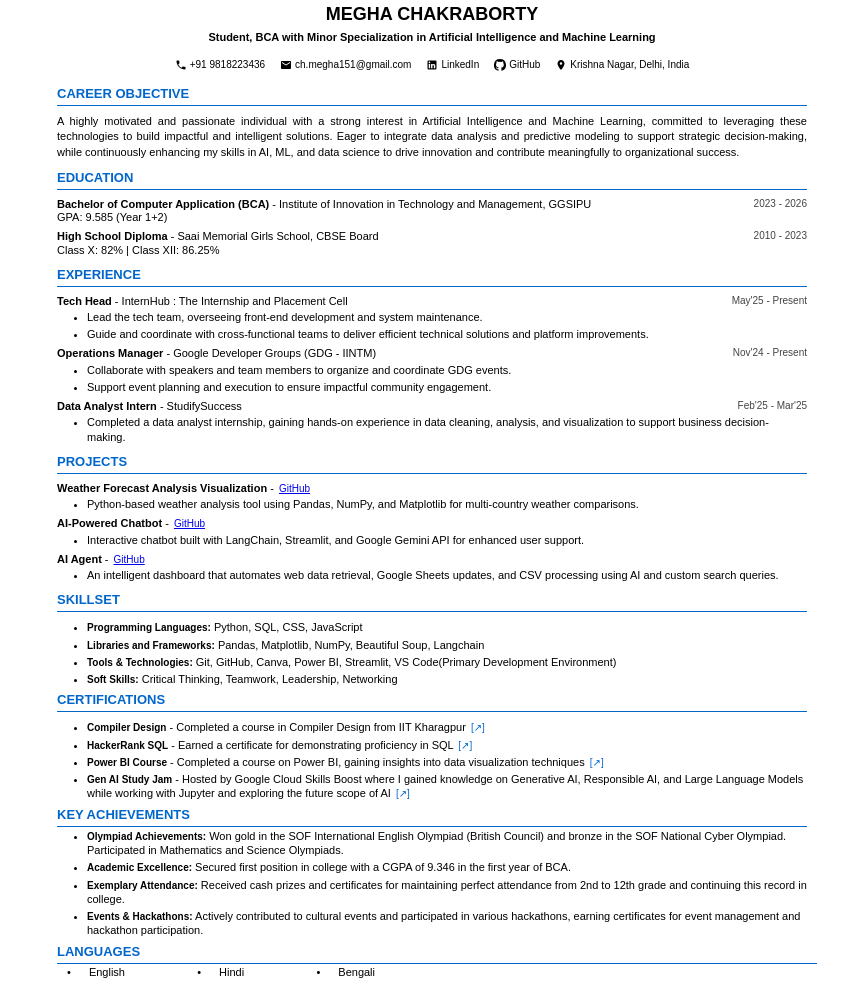
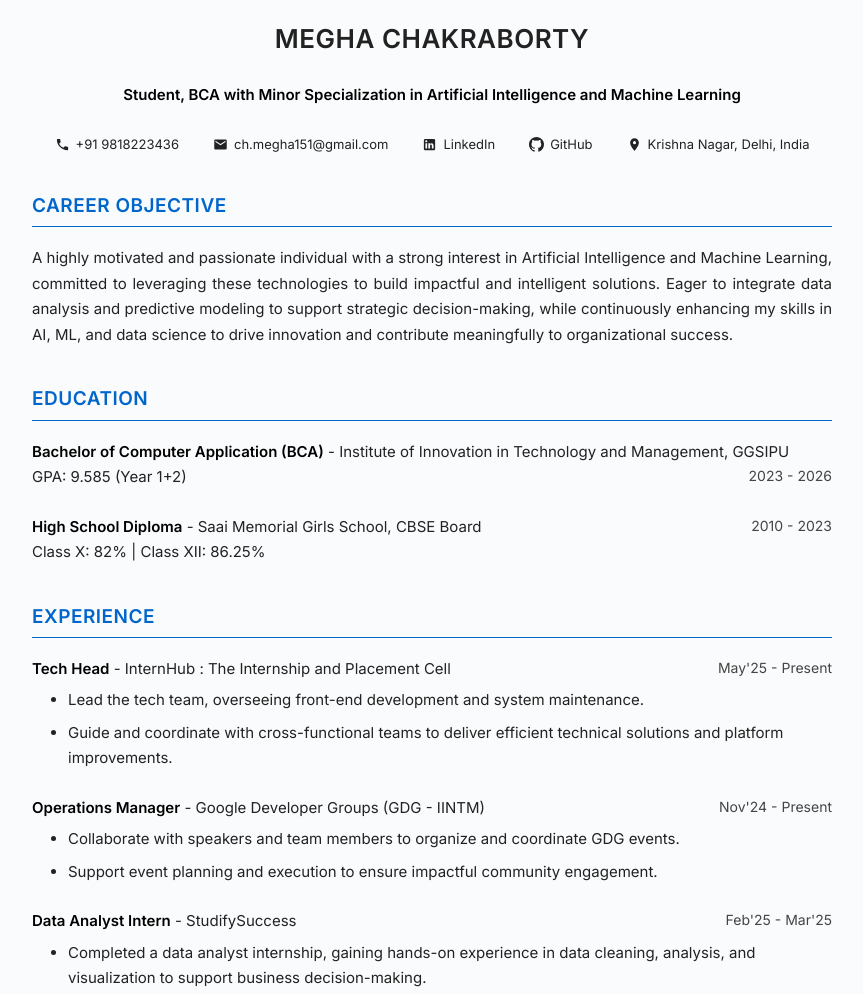
Before and after one commit to Megha-Chakraborty/Profile-Summary, a plain HTML site: page index.html in a window 1280 px wide. Shown: the part 24-1018 px from the top of the page, without its empty margins (208-1071 px from the left). Drawn offline with nearby package versions, Linux system fonts and the light colour scheme.

Commit message:
Update index.html

```diff
--- a/index.html
+++ b/index.html
@@ -4,331 +4,237 @@
     <meta charset="UTF-8">
     <meta name="viewport" content="width=device-width, initial-scale=1.0">
     <title>Resume - Megha Chakraborty</title>
+    <!-- Google Fonts: Inter, Roboto, Open Sans -->
+    <link href="https://fonts.googleapis.com/css2?family=Inter:wght@400;600&family=Roboto:wght@400;500&family=Open+Sans:wght@400;600&display=swap" rel="stylesheet">
     <style>
         body {
-            font-family: Arial, sans-serif;
+            font-family: 'Inter', 'Roboto', 'Open Sans', Arial, sans-serif;
             max-width: 800px;
             margin: 0 auto;
-            padding: 15px 25px;  /* Added equal padding on both sides */
-            line-height: 1.3;
-            font-size: 11px;
+            padding: 24px 32px;
+            font-size: 15px;
+            line-height: 1.7;
+            background: #fafbfc;
+            color: #222;
         }
 
         h1 {
             text-align: center;
-            margin-bottom: 4px;
-            font-size: 18px;
+            margin-bottom: 12px;
+            font-size: 26px;
+            font-weight: 700;
+            letter-spacing: 0.5px;
         }
 
         .subtitle {
             text-align: center;
-            margin-bottom: 12px;
+            margin-bottom: 24px;
             color: #333;
-            font-size: 12px;
+            font-size: 22px; /* Increased from 18px */
+            font-weight: 500;
         }
 
         .contact-info {
-            margin-bottom: 15px;
-            color: black;
+            margin-bottom: 32px;
             display: flex;
             justify-content: center;
-            gap: 15px;
-            font-size: 10px;
+            gap: 18px; /* slightly reduced gap for compactness */
+            font-size: 13px; /* smaller font for contact info */
+            flex-wrap: nowrap;
+            overflow-x: auto;
+            align-items: center;
         }
 
         .contact-info a {
-            color: black;
-            text-decoration: none;
             display: flex;
             align-items: center;
-            gap: 3px;
+            gap: 6px;
+            padding: 2px 8px;
+            color: #222;
+            text-decoration: none;
+            border-radius: 4px;
+            transition: background 0.18s, box-shadow 0.18s;
+            font-size: 13px;
         }
+
+        .contact-info a:hover {
+            background: #f0f4fa;
+            box-shadow: 0 1px 6px rgba(0,0,0,0.04);
+        }
+
+        .contact-info a:hover .contact-icon {
+            transform: scale(1.18);
+            fill: #0066cc;
+        }
+
+        .contact-info a:hover .contact-text {
+            text-decoration: underline;
+            color: #0066cc;
+        }
+
         .contact-icon {
-            width: 12px;
-            height: 12px;
-            fill: black;
+            width: 15px; /* smaller icon size */
+            height: 15px;
+            fill: #222;
+            transition: transform 0.18s, fill 0.18s;
+            flex-shrink: 0;
+            display: inline-block;
+            vertical-align: middle;
         }
+
         .contact-text {
-            font-size: 10px;
+            display: inline-block;
+            vertical-align: middle;
+            line-height: 1;
+            margin-top: 0;
+            margin-bottom: 0;
+            font-size: 13px;
+            transition: color 0.18s, text-decoration 0.18s;
         }
+
         .section-title {
             color: #0066cc;
             text-transform: uppercase;
             border-bottom: 1px solid #0066cc;
-            margin-top: 10px;         /* Increased from 8px */
-            margin-bottom: 8px;       /* Increased from 6px */
-            padding-bottom: 2px;
-            font-size: 13px;
-            margin-left: 25px;
-            margin-right: 25px;
+            margin-top: 36px;
+            margin-bottom: 18px;
+            padding-bottom: 4px;
+            font-size: 19px;
+            margin-left: 0;
+            margin-right: 0;
+            letter-spacing: 0.5px;
         }
+
         .education-item, .experience-item {
-            margin-bottom: 6px;       /* Reduced from 8px */
-            margin-left: 25px;
-            margin-right: 25px;
-            line-height: 1.2;         /* Reduced from 1.4 */
+            margin-bottom: 24px;
+            margin-left: 0;
+            margin-right: 0;
+            line-height: 1.7;
         }
+
         ul {
-            margin-top: 2px;          /* Reduced from 4px */
-            margin-bottom: 6px;       /* Reduced from 8px */
-            padding-left: 30px;
-            line-height: 1.2;         /* Reduced from 1.3 */
+            margin-top: 6px;
+            margin-bottom: 16px;
+            padding-left: 36px;
+            line-height: 1.7;
+            font-size: 15px;
         }
+
         li {
-            margin-bottom: 3px;       /* Increased from 2px */
-            line-height: 1.3;         /* Increased from 1.2 */
+            margin-bottom: 7px;
+            line-height: 1.7;
+            font-size: 15px;
         }
+
         p {
-            margin: 6px 25px;      /* Equal margins on both sides */
+            margin: 12px 0 24px 0;
             text-align: justify;
-            line-height: 1.4;
+            line-height: 1.7;
+            font-size: 15px;
         }
+
         strong {
-            font-size: 11px;
+            font-size: 15px;
             color: #000;
+            font-weight: 600;
         }
+
         .date {
             float: right;
-            color: #444;        /* Changed from #666 to #444 for darker shade */
-            font-size: 10px;
-            margin-right: 0;       /* Reset right margin since parent has margin */
+            color: #444;
+            font-size: 14px;
+            margin-right: 0;
+            font-weight: 400;
         }
+
         br {
             line-height: 1.1;
         }
-        /* Keep name and subtitle centered */
-        h1, .subtitle, .contact-info {
-            text-align: center;     /* Explicitly keep these centered */
-        }
-        /* Add spacing after certifications and achievements */
-        .experience-item:last-child {
-            margin-bottom: 8px;       /* Reduced from 12px */
-        }
-        /* Languages section spacing */
-        .experience-item ul[style*="list-style: none"] {
-            padding: 0;              /* Removed padding */
-            margin: 0 25px;          /* Added horizontal margins */
-            line-height: 1.2;        /* Reduced line height */
-        }
-        /* Adjust key achievements spacing */
-        .section-title:nth-last-of-type(2) {
-            margin-top: 2px;         /* Reduced from 4px */
-            margin-bottom: 1px;      /* Reduced from 2px */
-        }
-        /* Languages title spacing */
-        .section-title:last-of-type {
-            margin-top: 1px;         /* Reduced from 2px */
-            margin-bottom: 1px;
-            border-bottom: 1px solid #0066cc;
-            margin-left: 25px;
-            margin-right: 15px;
-        }
-        /* Skillset section specific */
-        .experience-item br {
-            margin-bottom: 4px;       /* Added spacing between skill lines */
-            display: block;
-            content: "";
-        }
-        /* Projects and Certifications spacing */
-        .experience-item strong + ul {
-            margin-top: 3px;          /* Added space after project titles */
-        }
-        .experience-item:last-child ul {
-            margin: 0 15px;          /* Reduced margins */
-            padding: 0;
-            line-height: 1;          /* Reduced from 1.1 */
-        }
-        /* Adjust spacing in Certifications */
-        .section-title:nth-last-of-type(3) {
-            margin-top: 6px;         /* Reduced from 10px */
-        }
-        /* Make certification items more compact */
-        .experience-item ul li strong {
-            font-size: 10px;         /* Reduced from 11px */
-        }
-        /* Update Languages title spacing and add border */
-        .section-title:last-of-type {
-            margin-top: 1px;         /* Reduced from 2px */
-            margin-bottom: 1px;
-            border-bottom: 1px solid #0066cc;
-            margin-left: 25px;
-            margin-right: 15px;
-        }
 
-        /* Make Projects section more compact */
-        .section-title[text="PROJECTS"] + .experience-item,
-        .experience-item:has(> strong:contains("Weather")),
-        .experience-item:has(> strong:contains("AI-Powered")),
-        .experience-item:has(> strong:contains("E-commerce")) {
-            margin-bottom: 3px;       /* Reduced from 4px */
-            line-height: 1.1;         /* Reduced from 1.2 */
-        }
-
-        /* Further reduce spacing in project descriptions */
-        .experience-item:has(> strong:contains("Weather")) ul,
-        .experience-item:has(> strong:contains("AI-Powered")) ul,
-        .experience-item:has(> strong:contains("E-commerce")) ul {
-            margin-top: 1px;          /* Reduced from 2px */
-            margin-bottom: 3px;       /* Reduced from 4px */
-            line-height: 1.1;         /* Reduced from 1.2 */
-            padding-left: 20px;       /* Reduced from 25px */
-        }
-
-        /* Adjust spacing for project GitHub links */
-        .experience-item strong + a {
-            margin-left: 2px;         /* Reduced from 4px */
-            font-size: 10px;
-        }
-
-        /* Make Languages section ultra-compact */
-        .section-title:last-of-type {
-            margin-top: 1px;          /* Reduced from 2px */
-            margin-bottom: 1px;
-            border-bottom: 1px solid #0066cc;
-            margin-left: 25px;
-            margin-right: 15px;
-        }
-
-        .experience-item:last-child {
-            margin: 0;                /* Remove all margins */
-        }
-
-        .experience-item:last-child ul {
-            margin: 0 15px;
-            padding: 0;
-            line-height: 1;
-        }
-
-        /* Add in the style section */
         .experience-item ul.skillset {
             margin-top: 0;
-            margin-bottom: 4px;
-            line-height: 1.2;
+            margin-bottom: 8px;
+            line-height: 1.7;
         }
 
         .experience-item ul.skillset li {
-            margin-bottom: 2px;
-        }
-
-        /* Update Languages section styling */
-        .section-title:last-of-type {
-            margin-top: 1px;          /* Reduced from 2px */
-            margin-bottom: 1px;
-            border-bottom: 1px solid #0066cc;
-            margin-right: 15px;       /* Reduced from 25px */
-        }
-
-        .experience-item:last-child {
-            margin-top: 0;            /* Remove top margin */
-            margin-bottom: 0;         /* Remove bottom margin */
-        }
-
-        .experience-item:last-child ul {
-            margin: 0 15px;           /* Reduced right margin from 25px */
-            padding: 0;
-            line-height: 1;
-        }
-
-        /* Reduce spacing in Key Achievements to make room */
-        .section-title:nth-last-of-type(2) {
-            margin-bottom: 1px;       /* Reduced from 2px */
-        }
-
-        .experience-item:nth-last-child(2) ul {
-            margin-bottom: 2px;       /* Reduced from 4px */
-        }
-
-        /* Reduce spacing in Experience section */
-        .experience-item {
-            margin-bottom: 6px;      /* Reduced from 8px */
-            line-height: 1.2;        /* Reduced from 1.4 */
-        }
-
-        .experience-item ul {
-            margin-top: 2px;         /* Reduced from 4px */
-            margin-bottom: 6px;      /* Reduced from 8px */
-            line-height: 1.2;        /* Reduced from 1.3 */
-        }
-
-        /* Make Projects section more compact */
-        .section-title[text="PROJECTS"] + .experience-item,
-        .experience-item:has(> strong:contains("Weather")),
-        .experience-item:has(> strong:contains("AI-Powered")),
-        .experience-item:has(> strong:contains("E-commerce")) {
-            margin-bottom: 3px;      /* Reduced from 4px */
-            line-height: 1.1;        /* Reduced from 1.2 */
-        }
-
-        /* Further reduce project descriptions spacing */
-        .experience-item:has(> strong:contains("Weather")) ul,
-        .experience-item:has(> strong:contains("AI-Powered")) ul,
-        .experience-item:has(> strong:contains("E-commerce")) ul {
-            margin-top: 1px;
-            margin-bottom: 3px;      /* Reduced from 4px */
-            line-height: 1.1;
-            padding-left: 20px;      /* Reduced from 25px */
-        }
-
-        /* Make Languages section ultra-compact */
-        .section-title:last-of-type {
-            margin-top: 1px;         /* Reduced from 2px */
-            margin-bottom: 1px;
-            border-bottom: 1px solid #0066cc;
-            margin-left: 25px;
-            margin-right: 15px;
-        }
-
-        .experience-item:last-child {
-            margin: 0;              /* Remove all margins */
-        }
-
-        .experience-item:last-child ul {
-            margin: 0 15px;
-            padding: 0;
-            line-height: 1;
-        }
-
-        /* Reduce spacing in sections before Languages */
-        .section-title:nth-last-of-type(2) {
-            margin-top: 2px;         /* Reduced from 4px */
-            margin-bottom: 1px;      /* Reduced from 2px */
-        }
-
-        .experience-item:nth-last-child(2) ul {
-            margin-bottom: 2px;      /* Reduced from 4px */
-        }
-
-        .experience-item:last-child ul li {
-            word-spacing: 20px;  /* Adds space between words */
-        }
-
-        /* Update the Languages section styling */
-        .experience-item:last-child {
-            margin: 0;
-        }
-
-        .experience-item:last-child ul {
-            margin: 0;
-            padding-left: 35px;  /* Increased from 25px to align with 'L' */
-            line-height: 1;
-        }
-
-        .experience-item:last-child ul li {
-            text-indent: 0;     /* Removed negative indent */
-            margin-left: 0;     /* Reset margin */
-            word-spacing: 15px; /* Adjusted spacing between languages */
+            margin-bottom: 5px;
         }
 
         .cert-link {
             text-decoration: none;
             color: #0066cc;
-            font-size: 9px;
-            margin-left: 2px;
+            font-size: 14px;
+            margin-left: 4px;
             display: inline;
         }
 
         .cert-link:hover {
             text-decoration: underline;
+        }
+
+        .experience-item:last-child {
+            margin-bottom: 24px;
+        }
+
+        .experience-item:last-child ul {
+            margin: 0 0 0 36px;
+            padding: 0;
+            line-height: 1.7;
+        }
+
+        .experience-item:last-child ul li {
+            word-spacing: 20px;
+            font-size: 15px;
+        }
+
+        @media (max-width: 600px) {
+            body {
+                padding: 10px 2vw;
+                font-size: 13px;
+            }
+            h1 {
+                font-size: 20px;
+            }
+            .subtitle {
+                font-size: 15px;
+            }
+            .contact-info {
+                gap: 12px;
+                font-size: 13px;
+            }
+            .contact-icon {
+                width: 15px;
+                height: 15px;
+            }
+            .contact-text {
+                font-size: 13px;
+            }
+            .section-title {
+                font-size: 15px;
+                margin-top: 24px;
+                margin-bottom: 12px;
+                padding-bottom: 3px;
+            }
+            .education-item, .experience-item {
+                margin-bottom: 16px;
+            }
+            ul {
+                padding-left: 20px;
+                font-size: 13px;
+            }
+            li {
+                font-size: 13px;
+            }
+            p, strong {
+                font-size: 13px;
+            }
+            .date {
+                font-size: 12px;
+            }
+            .cert-link {
+                font-size: 12px;
+            }
         }
     </style>
 </head>
```
